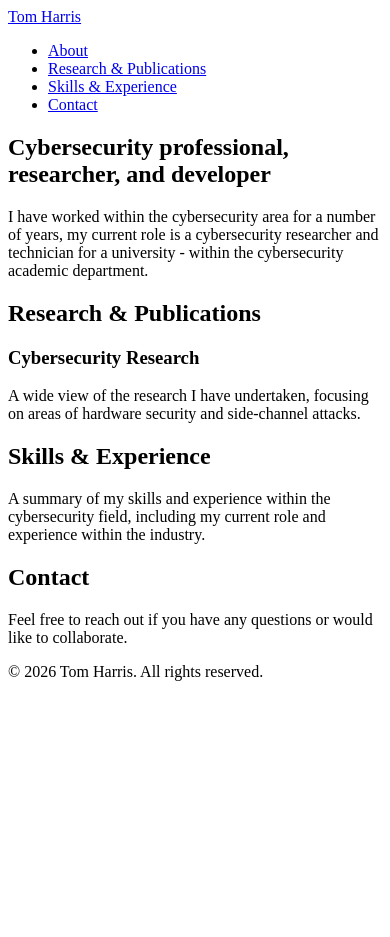
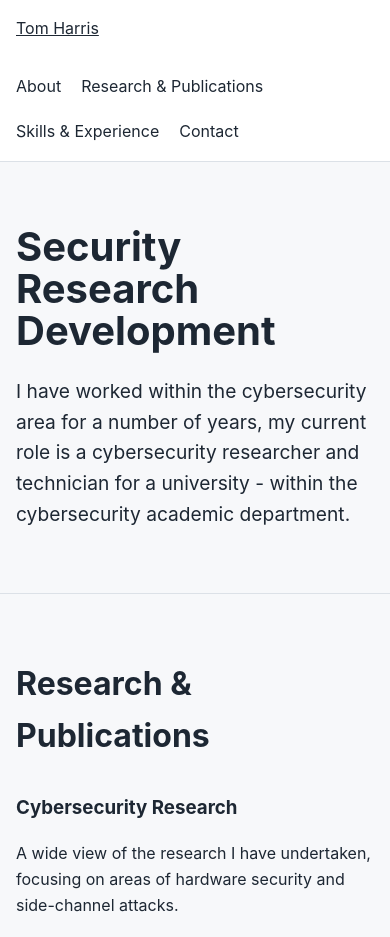
Before and after one commit to tomisee/quantom, a website: page public/index.html in a window 390 px wide. Shown: the top 937 px of the page. Before the commit the page ends 844 px from the top, so only its background shows below. Drawn offline with Linux system fonts and the light colour scheme.

Commit message:
Added foundational responsive styles

```diff
--- /dev/null
+++ b/public/assets/styles.css
@@ -0,0 +1,137 @@
+*,
+*::before,
+*::after {
+    box-sizing: border-box;
+}
+
+:root {
+    font-family:
+        Inter,
+        ui-sans-serif,
+        system-ui,
+        -apple-system,
+        BlinkMacSystemFont,
+        "Segoe UI",
+        sans-serif;
+
+    color: #1d2733;
+    background-color: #f7f8fa;
+
+    line-height: 1.6;
+}
+
+body {
+    margin: 0;
+}
+
+a {
+    color: inherit;
+}
+
+img {
+    display: block;
+    max-width: 100%;
+}
+
+.container {
+    width: min(100% - 2rem, 70rem);
+    margin-inline: auto;
+}
+
+.site-header {
+    border-bottom: 1px solid #dce1e7;
+    background-color: #ffffff;
+}
+
+.site-header__inner {
+    display: flex;
+    align-items: center;
+    justify-content: space-between;
+    gap: 2rem;
+
+    min-height: 4.5rem;
+}
+
+.site-title {
+    font-weight: 700;
+    text-decoration: none;
+}
+
+.primary-navigation ul {
+    display: flex;
+    gap: 1.25rem;
+
+    margin: 0;
+    padding: 0;
+
+    list-style: none;
+}
+
+.primary-navigation a {
+    text-decoration: none;
+}
+
+.primary-navigation a:hover {
+    text-decoration: underline;
+}
+
+.hero {
+    padding-block: 6rem;
+}
+
+.hero h1 {
+    max-width: 14ch;
+    margin-block: 0 1.5rem;
+
+    font-size: clamp(2.5rem, 7vw, 5rem);
+    line-height: 1.05;
+}
+
+.hero p {
+    max-width: 42rem;
+    margin: 0;
+
+    font-size: 1.2rem;
+}
+
+.section {
+    padding-block: 4rem;
+    border-top: 1px solid #dce1e7;
+}
+
+.section h2 {
+    margin-block: 0 2rem;
+    font-size: 2rem;
+}
+
+.card-grid {
+    display: grid;
+    grid-template-columns: repeat(auto-fit, minmax(min(100%, 18rem), 1fr));
+    gap: 1.5rem;
+}
+
+.card h3 {
+    margin-top: 0;
+}
+.site-footer {
+    padding-block: 2rem;
+
+    border-top: 1px solid #dce1e7;
+    background-color: #ffffff;
+}
+
+@media (max-width: 45rem) {
+    .site-header__inner {
+        align-items: flex-start;
+        flex-direction: column;
+        padding-block: 1rem;
+    }
+
+    .primary-navigation ul {
+        flex-wrap: wrap;
+    }
+
+    .hero {
+        padding-block: 4rem;
+    }
+}
--- a/public/index.html
+++ b/public/index.html
@@ -3,7 +3,7 @@
     <head>
         <meta charset="utf-8">
         <meta
-            name=""viewport"
+            name="viewport"
             content="width=device-width, initial-scale=1"
         >
 
@@ -13,12 +13,17 @@
             name="description"
             content="Tom Harris is a cybersecurity technician and research, currently undertaking a PhD in Cybersecurity at the University of South Wales. This is a portfolio of his work and research."
         >
+
+        <link rel="stylesheet" href="/assets/styles.css">
     </head>
     <body>
-        <header>
+        <header class="site-header">
+            <div class="container site-header__inner">
                 <a href="/">Tom Harris</a>
 
-            <nav aria-label="Primary navigation">
+                <nav
+                    class="primary-navigation"
+                    aria-label="Primary Navigation">
                     <ul>
                         <li><a href="#about">About</a></li>
                         <li><a href="#research_publications">Research & Publications</a></li>
@@ -26,44 +31,61 @@
                         <li><a href="#contact">Contact</a></li>
                     </ul>
                 </nav>
+            </div>
         </header>
 
         <main>
-            <section id="about">
-                <h1>Cybersecurity professional, researcher, and developer</h1>
+            <section id="about" class="hero">
+                <div class="container">
+                    <h1>Security<span style = "display: block;"></span>Research<span style = "display: block;"></span>Development</h1>
 
                     <p>
                         I have worked within the cybersecurity area for a number of years, my current role is a cybersecurity researcher and technician for a university - within the cybersecurity academic department.
                     </p>
+                </div>
             </section>
 
-            <section id="research_publications">
+            <section id="research_publications" class="section">
+                <div class="container">
                 <h2>Research & Publications</h2>
-                    <article>
+                <div class="card-grid">
+                    <article class="card">
                         <h3>Cybersecurity Research</h3>
                         <p>
                             A wide view of the research I have undertaken, focusing on areas of hardware security and side-channel attacks.
                         </p>
                     </article>
+                </div>
             </section>
 
-            <section id="experience_skills">
+            <section id="skills_experience" class="section">
+                <div class="container">
                     <h2>Skills & Experience</h2>
+                    <div class="card-grid">
+                        <article class="card">
+                            <h3>Technical Skills</h3>
                             <p>
-                    A summary of my skills and experience within the cybersecurity field, including my current role and experience within the industry.
+                                Proficient in various cybersecurity tools and techniques, such as hardware security, chip-off attacks, operating system analysis, and application security.
                             </p>
+                        </article>
+                    </div>
+                </div>
             </section>
 
-            <section id="contact">
+            <section id="contact" class="section">
+                <div class="container">
                     <h2>Contact</h2>
                     <p>
                         Feel free to reach out if you have any questions or would like to collaborate.
                     </p>
+                </div>
             </section>
         </main>
 
-        <footer>
+        <footer class="site-footer">
+            <div class="container">
                 <p>&copy; 2026 Tom Harris. All rights reserved.</p>
+            </div>
         </footer>
     </body>
 </html>
```
Lines whose indentation alone changed are shown as unchanged.
